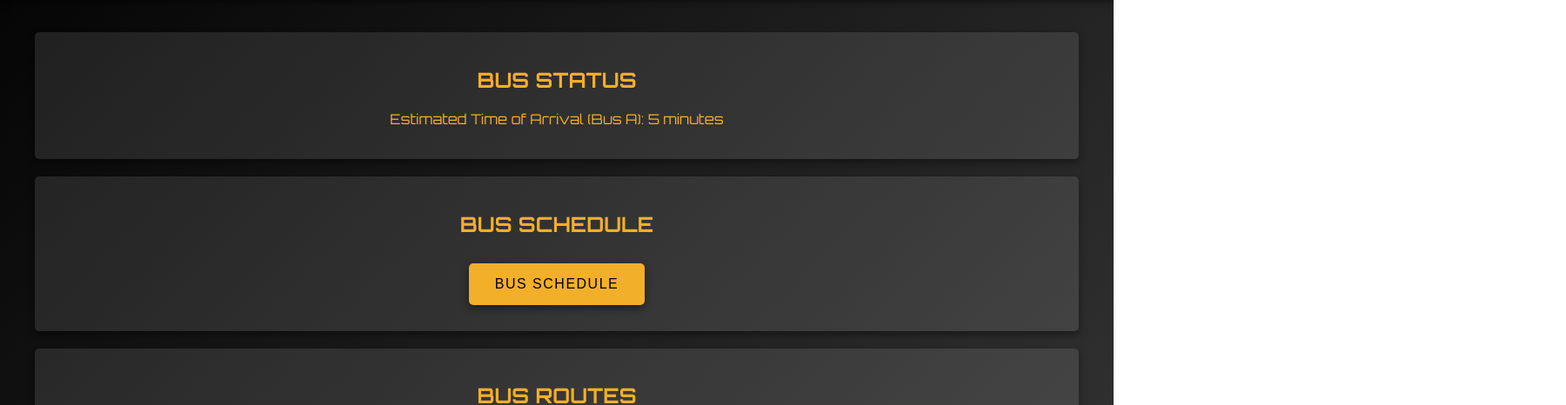
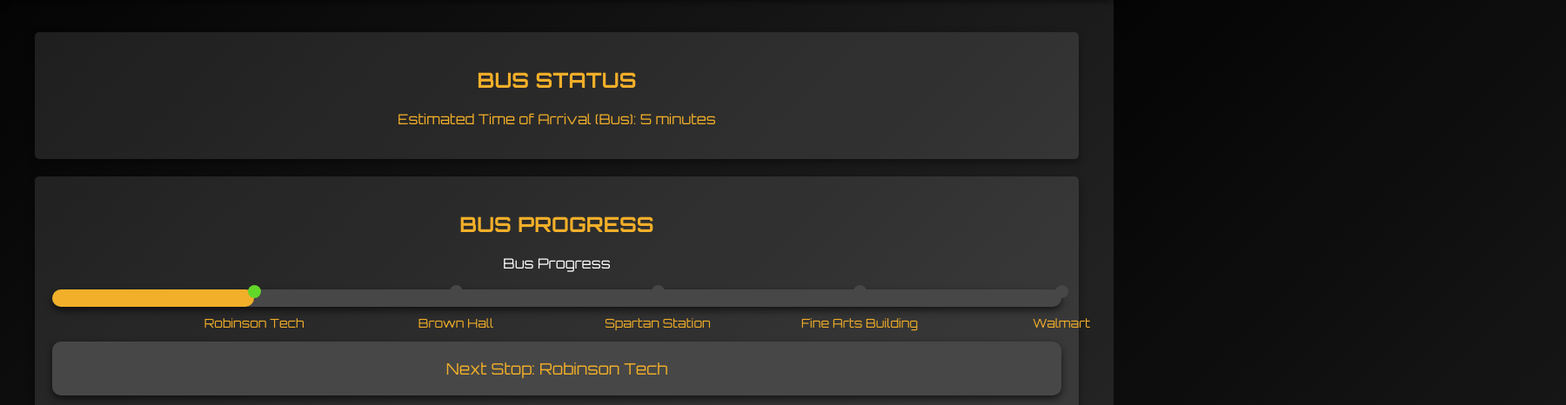
Before and after one commit to tcjrtc2/Bus-demo, a plain HTML site: page index.html in a window 1280 px wide. Shown: the part 211-677 px from the top of the page at 87% size, 1800 px wide, since content can reach past the window. Drawn offline with nearby package versions, Linux system fonts and the light colour scheme.

Commit message:
Update index.html

```diff
--- a/index.html
+++ b/index.html
@@ -1,6 +1,6 @@
+
 <!DOCTYPE html>
 <html lang="en">
-
 <head>
     <meta charset="UTF-8">
     <meta name="viewport" content="width=device-width, initial-scale=1.0">
@@ -16,7 +16,6 @@
             color: #ffffff;
             overflow-y: auto;
         }
-
         header {
             background-color: #000000;
             color: #f2af29;
@@ -24,21 +23,18 @@
             text-align: center;
             box-shadow: 0px 4px 8px rgba(0, 0, 0, 0.6);
         }
-
         #headerLogo {
             width: 100px;
             display: block;
             margin: 10px auto;
             filter: drop-shadow(2px 4px 6px #000000);
         }
-
         .container {
             padding: 20px;
             text-align: center;
             max-width: 1200px;
             margin: 0 auto;
         }
-
         button {
             margin: 10px;
             padding: 15px 30px;
@@ -53,12 +49,10 @@
             transition: background 0.3s ease, box-shadow 0.3s ease;
             box-shadow: 0px 4px 10px rgba(0, 0, 0, 0.4);
         }
-
         button:hover {
             background-color: #63d729;
             box-shadow: 0px 0px 15px #63d729, 0px 0px 25px #63d729;
         }
-
         section {
             background-color: rgba(255, 255, 255, 0.1);
             border-radius: 5px;
@@ -66,17 +60,14 @@
             padding: 20px;
             box-shadow: 0px 4px 10px rgba(0, 0, 0, 0.4);
         }
-
         h2 {
             color: #f2af29;
             text-transform: uppercase;
             font-weight: 700;
         }
-
         #google_translate_element {
             margin: 20px 0;
         }
-
         #output {
             margin-top: 20px;
             padding: 20px;
@@ -88,13 +79,11 @@
             color: #63d729;
             box-shadow: 0px 0px 15px #f2af29, 0px 0px 30px #63d729;
         }
-
         #eta {
             margin-top: 10px;
             font-size: 16px;
             color: #f2af29;
         }
-
         footer {
             margin-top: 20px;
             text-align: center;
@@ -103,49 +92,125 @@
             color: #f2af29;
             box-shadow: 0px -4px 8px rgba(0, 0, 0, 0.6);
         }
+        .progress-container {
+            margin: 20px 0;
+            width: 100%;
+            height: 20px;
+            background-color: #474747;
+            border-radius: 10px;
+            position: relative;
+            box-shadow: 0px 4px 8px rgba(0, 0, 0, 0.6);
+        }
+        .progress-bar {
+            height: 100%;
+            background-color: #f2af29;
+            width: 0;
+            border-radius: 10px;
+            transition: width 1s ease-in-out;
+            position: relative;
+        }
+        .bullet-point {
+            position: absolute;
+            top: -5px;
+            background-color: #474747; /* Default color */
+            width: 15px;
+            height: 15px;
+            border-radius: 50%;
+            margin-left: -7.5px;
+            z-index: 1;
+            transition: background-color 0.5s ease;
+        }
+        .highlighted {
+            background-color: #63d729; /* Highlighted color */
+        }
+        .bus-stop-text {
+            position: absolute;
+            top: 30px;
+            font-size: 14px;
+            color: #f2af29;
+            text-align: center;
+            width: 100%;
+            white-space: nowrap;
+            transform: translateX(-50%);
+        }
+        #busStop {
+            margin-top: 40px; /* Add more space around the Next Stop text */
+            padding: 20px;
+            font-size: 18px;
+            color: #f2af29;
+            text-align: center;
+            background-color: #474747;
+            border-radius: 10px;
+            box-shadow: 0px 4px 8px rgba(0, 0, 0, 0.6);
+        }
     </style>
 </head>
-
 <body>
     <header>
         <h1>Campus Shuttle Tracking</h1>
         <img src="https://i.ibb.co/SN2M4v7/spartans-hellment.png" alt="Spartans Logo" id="headerLogo">
     </header>
     <main class="container">
-        <!-- Bus Status Section -->
         <section id="statusSection">
             <h2>Bus Status</h2>
-            <p id="eta">Estimated Time of Arrival (Bus A): Calculating...</p>
+            <p id="eta">Estimated Time of Arrival (Bus): Calculating...</p>
         </section>
 
-        <!-- Bus Schedule Section -->
+        <section id="progressSection">
+            <h2>Bus Progress</h2>
+            <div>
+                <p>Bus Progress</p>
+                <div class="progress-container">
+                    <div id="busProgress" class="progress-bar"></div>
+                    <!-- Bullet points are now part of the progress bar -->
+                    <div class="bullet-point" style="left: 20%;"></div>
+                    <div class="bullet-point" style="left: 40%;"></div>
+                    <div class="bullet-point" style="left: 60%;"></div>
+                    <div class="bullet-point" style="left: 80%;"></div>
+                    <div class="bullet-point" style="left: 100%;"></div>
+                    <!-- Bus stops displayed at each bullet point -->
+                    <div class="bus-stop-text" style="left: 20%;">Robinson Tech</div>
+                    <div class="bus-stop-text" style="left: 40%;">Brown Hall</div>
+                    <div class="bus-stop-text" style="left: 60%;">Spartan Station</div>
+                    <div class="bus-stop-text" style="left: 80%;">Fine Arts Building</div>
+                    <div class="bus-stop-text" style="left: 100%;">Walmart</div>
+                </div>
+                <p id="busStop">Next Stop: Robinson Tech</p>
+            </div>
+        </section>
+
         <section id="scheduleSection">
             <h2>Bus Schedule</h2>
             <button id="scheduleBtn">Bus Schedule</button>
         </section>
 
-        <!-- Routes Section -->
         <section id="routesSection">
             <h2>Bus Routes</h2>
             <button id="routesBtn">Campus Map</button>
         </section>
 
-        <!-- Output Section -->
         <div id="output">Loading bus status...</div>
 
-        <!-- Leaflet Map Section -->
         <section id="mapSection">
             <h2>Live Bus Location</h2>
             <div id="map" style="height: 400px;"></div>
         </section>
-    </main>
+
+        <section id="routesSection">
+            <h2>On Campus Bus Route</h2>
+            <div id="routeMapContainer" style="margin-top: 20px;">
+                <iframe src="https://www.google.com/maps/embed?pb=!1m40!1m12!1m3!1d3192.7392834456614!2d-76.26478402469466!3d36.84871961496396!2m3!1f0!2f0!3f0!3m2!1i1024!2i768!4f13.1!4m25!3e0!4m3!3m2!1d36.849602499999996!2d-76.2662608!4m3!3m2!1d36.8495974!2d-76.2625116!4m3!3m2!1d36.8479691!2d-76.2589098!4m3!3m2!1d36.846961!2d-76.2575684!4m3!3m2!1d36.8472721!2d-76.26373389999999!4m3!3m2!1d36.8472796!2d-76.266857!5e0!3m2!1sen!2sus!4v1737323485472!5m2!1sen!2sus" width="600" height="450" style="border:0;" allowfullscreen="" loading="lazy" referrerpolicy="no-referrer-when-downgrade">
+</iframe>
+            </div>
+        </section>
+
+</main>
 
     <footer>
         <h2>Translate Page</h2>
         <div id="google_translate_element"></div>
     </footer>
 
-    <!-- Google Translate Script -->
     <script type="text/javascript">
         function googleTranslateElementInit() {
             new google.translate.TranslateElement({
@@ -156,41 +221,77 @@
     </script>
     <script type="text/javascript" src="//translate.google.com/translate_a/element.js?cb=googleTranslateElementInit"></script>
 
-    <!-- Leaflet Map and ETA Script -->
     <script src="https://unpkg.com/leaflet/dist/leaflet.js"></script>
     <script>
-        // Initialize the map
-        var map = L.map('map').setView([37.548, -77.452], 13); // Coordinates set to Norfolk area
+        var map = L.map('map').setView([37.548, -77.452], 13);
 
-        // Load map tiles from OpenStreetMap
         L.tileLayer('https://{s}.tile.openstreetmap.org/{z}/{x}/{y}.png', {
             attribution: '&copy; OpenStreetMap contributors'
         }).addTo(map);
 
-        // Simulate real-time bus tracking with a random bus position
         var busMarker = L.marker([37.548, -77.452]).addTo(map);
 
-        // Function to simulate bus position updates
         function updateBusPosition() {
             var lat = 37.548 + (Math.random() - 0.5) * 0.01;
             var lon = -77.452 + (Math.random() - 0.5) * 0.01;
             busMarker.setLatLng([lat, lon]);
         }
 
-        // Update bus position every 5 seconds
         setInterval(updateBusPosition, 5000);
 
-        // Simulate ETA for Bus A and Bus B
         let currentBus = 'A';
         function updateETA() {
-            const minutes = Math.floor(Math.random() * 10) + 1; // Random ETA between 1-10 minutes
+            const minutes = Math.floor(Math.random() * 10) + 1;
             const etaElement = document.getElementById('eta');
-            etaElement.innerText = `Estimated Time of Arrival (Bus ${currentBus}): ${minutes} minutes`;
-            currentBus = currentBus === 'A' ? 'B' : 'A'; // Alternate between Bus A and Bus B
+            etaElement.innerText = `Estimated Time of Arrival (Bus): ${minutes} minutes`;
         }
 
         setInterval(updateETA, 5000);
+
+        let stops = [
+            "Robinson Tech",
+            "Brown Hall",
+            "Spartan Station",
+            "Fine Arts Building",
+            "Walmart"
+        ];
+
+        function updateBusProgress() {
+            const progressBar = document.getElementById("busProgress");
+            const stopText = document.getElementById("busStop");
+            const bulletPoints = document.querySelectorAll('.bullet-point');
+            let progress = 0;
+            let stopIndex = 0;
+            const interval = setInterval(function () {
+                if (progress >= 100) {
+                    progress = 0; // Reset the progress
+                    stopIndex = 0; // Reset the stop index
+                    bulletPoints.forEach(point => point.classList.remove('highlighted')); // Reset the highlight
+                } else {
+                    progress += 20;
+                    progressBar.style.width = progress + '%';
+                    stopText.innerText = `Next Stop: ${stops[stopIndex]}`;
+                    bulletPoints[stopIndex].classList.add('highlighted'); // Highlight the dot
+                    stopIndex = (stopIndex + 1) % stops.length;
+                }
+            }, 2400);
+        }
+
+        setInterval(updateBusProgress, 2400);
     </script>
+
+    <script>
+        document.addEventListener("DOMContentLoaded", function() {
+            document.getElementById("routesBtn").addEventListener("click", function() {
+                var routeMapContainer = document.getElementById("routeMapContainer");
+                if (routeMapContainer.style.display === "none" || routeMapContainer.style.display === "") {
+                    routeMapContainer.style.display = "block";
+                } else {
+                    routeMapContainer.style.display = "none";
+                }
+            });
+        });
+    </script>
+
 </body>
-
 </html>
```
